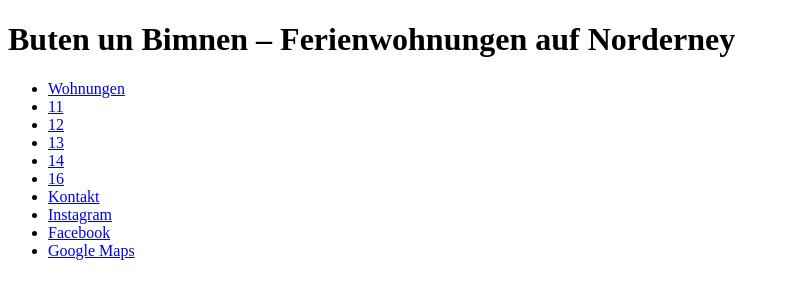
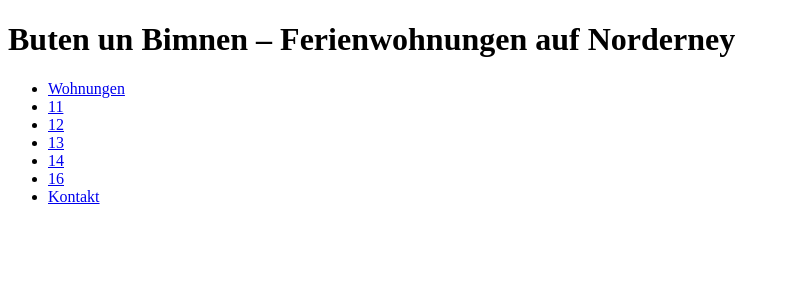
Before and after one commit to najarennpomp/butenunbinnen, a plain HTML site: page index.html in a window 1280 px wide. Shown: the whole page, without its empty margins (0-790 px from the left). Drawn offline with Linux system fonts and the light colour scheme.

Commit message:
Updated index.html

```diff
--- a/index.html
+++ b/index.html
@@ -17,9 +17,6 @@
             <li><a href="wohnung14.html">14</a></li>
             <li><a href="wohnung16.html">16</a></li>
             <li><a href="kontakt.html">Kontakt</a></li>
-            <li><a href="https://instagram.com/butenunbinnen_norderney/">Instagram</a></li>
-            <li><a href="https://facebook.com/butenunbinnennorderney/">Facebook</a></li>
-            <li><a href="https://g.page/butenunbinnennorderney">Google Maps</a></li>
         </ul>
     </nav>
 
```
